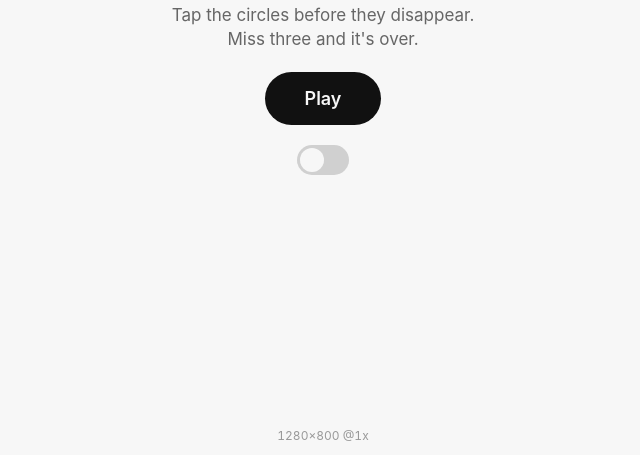
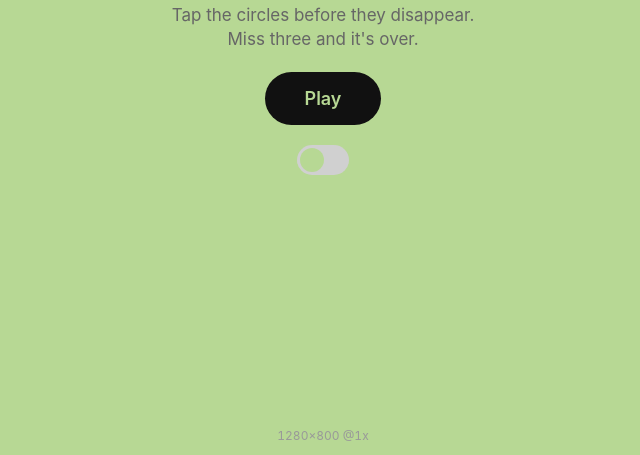
Before and after one commit to jacky-hsiung/whack-a-mole, a plain HTML site: page index.html in a window 1280 px wide. Shown: the part 345-800 px from the top of the page, without its empty margins (317-957 px from the left). Drawn offline with Linux system fonts and the light colour scheme.

Commit message:
Use green light background

```diff
--- a/index.html
+++ b/index.html
@@ -5,7 +5,7 @@
 <meta name="viewport" content="width=device-width, initial-scale=1, viewport-fit=cover, user-scalable=no">
 <title>Whack</title>
 <style>
-  :root { --bg: #f7f7f7; --fg: #111; --muted: #666; --faint: #999; --line: #ddd; --lost: #d0d0d0; }
+  :root { --bg: #B7D894; --fg: #111; --muted: #666; --faint: #999; --line: #ddd; --lost: #d0d0d0; }
   :root[data-theme="dark"] { --bg: #0f0f0f; --fg: #f2f2f2; --muted: #8a8a8a; --faint: #555; --line: #2a2a2a; --lost: #3a3a3a; }
   * { box-sizing: border-box; margin: 0; padding: 0; }
   html, body { height: 100%; background: var(--bg); color: var(--fg); font-family: -apple-system, system-ui, sans-serif; overflow: hidden; touch-action: manipulation; -webkit-user-select: none; user-select: none; -webkit-touch-callout: none; }
```
